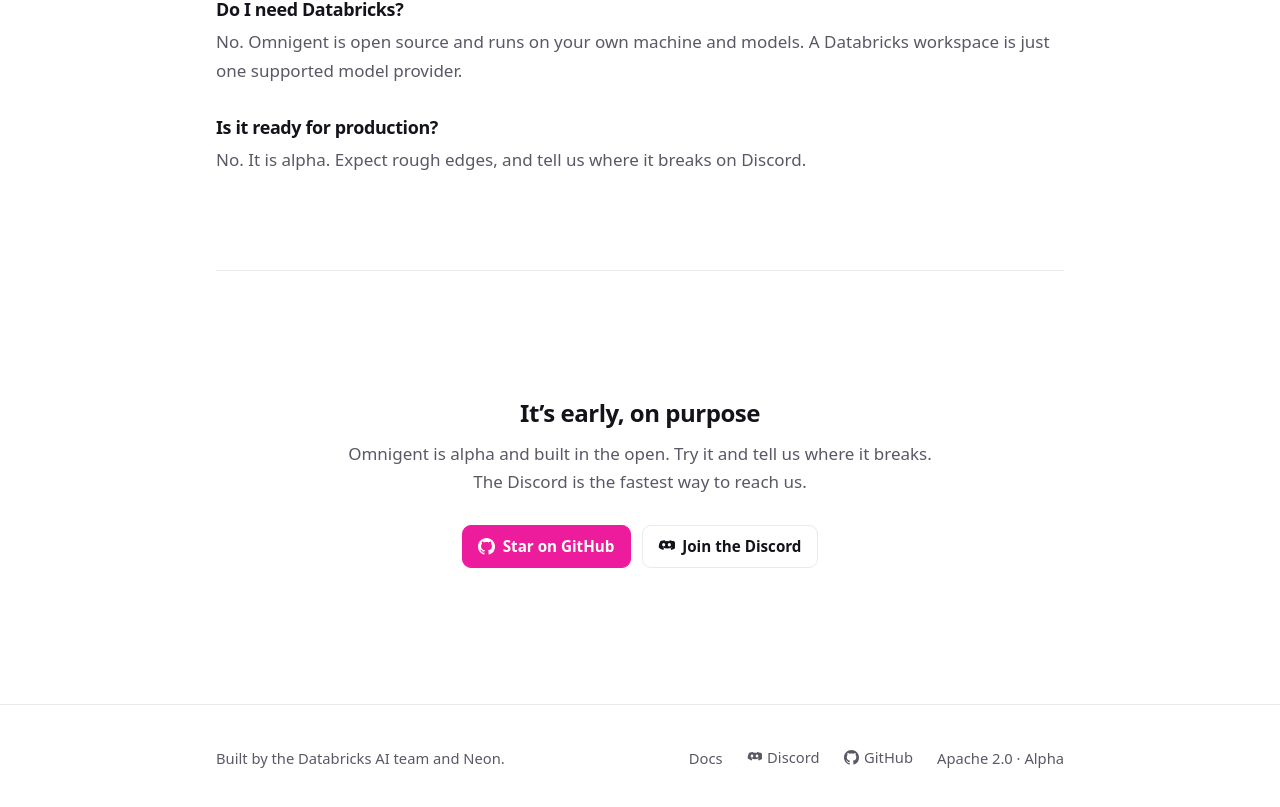
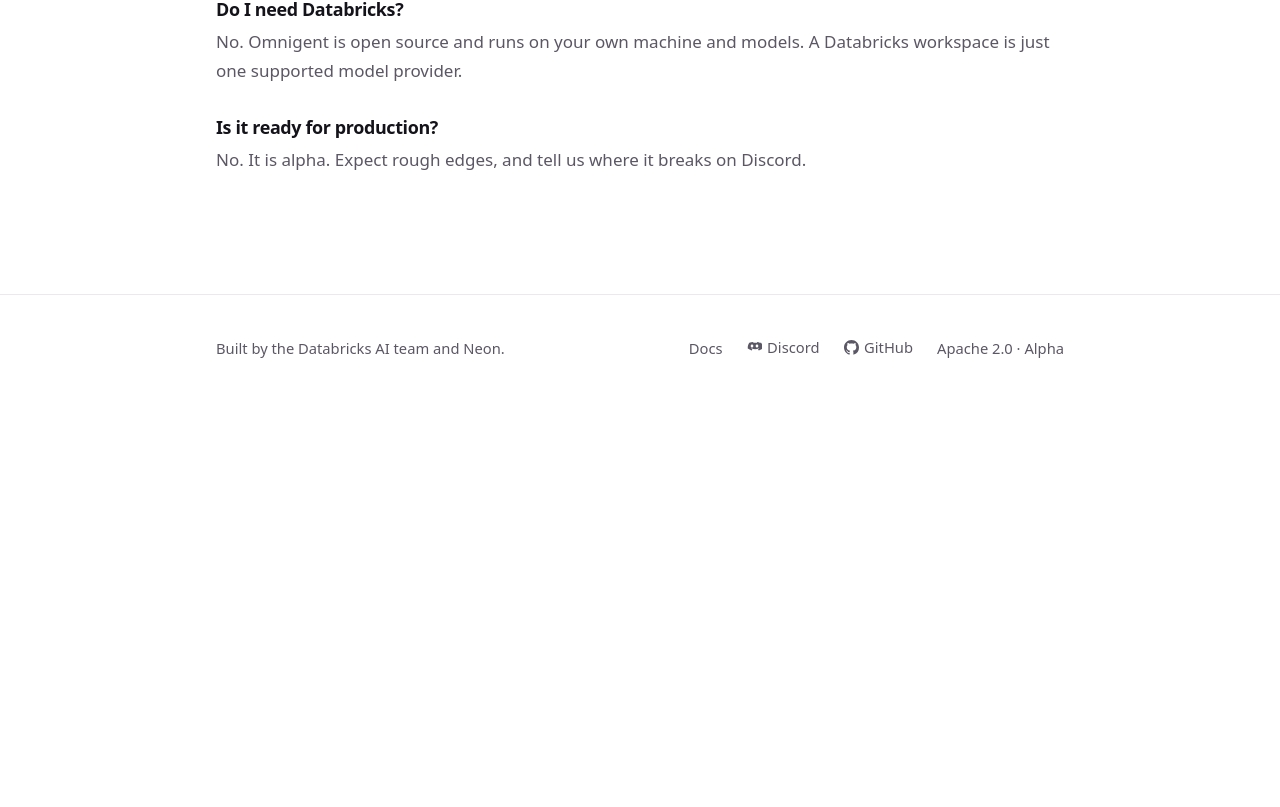
Before and after one commit to omnigent-ai/omnigent-site, a Next.js app: page / in a window 1280 px wide. Shown: the part 2851-3658 px from the top of the page. After the commit the page ends 3252 px from the top, so only its background shows below. Built offline with nearby package versions, Linux system fonts and the light colour scheme.

Commit message:
copy: cut the 'It's early, on purpose' section (drops duplicate CTAs)
Co-authored-by: Isaac

```diff
--- a/app/page.js
+++ b/app/page.js
@@ -140,25 +140,6 @@ omnigent run my-agent/   # or run your own agent`}</code>
               Discord.
             </p>
           </section>
-
-          <hr />
-
-          {/* Build with us */}
-          <section className="section center">
-            <h2>It&rsquo;s early, on purpose</h2>
-            <p className="muted" style={{ maxWidth: "38rem", margin: "0 auto 1.8rem" }}>
-              Omnigent is alpha and built in the open. Try it and tell us where
-              it breaks. The Discord is the fastest way to reach us.
-            </p>
-            <div className="hero-cta">
-              <a href={GITHUB_URL} className="btn btn-primary" target="_blank" rel="noreferrer">
-                <GitHubIcon /> Star on GitHub
-              </a>
-              <a href={DISCORD_URL} className="btn" target="_blank" rel="noreferrer">
-                <DiscordIcon /> Join the Discord
-              </a>
-            </div>
-          </section>
         </div>
       </main>
 
```
